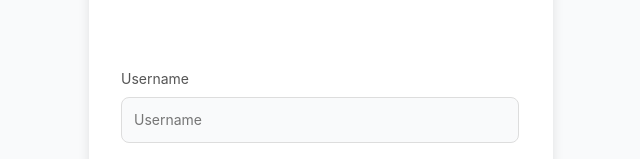
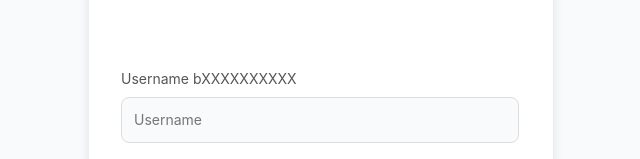
Before and after one commit to KUReview66/KUReview-frontend, a React (Create React App) app: page / in a window 1280 px wide. Shown: the part 298-457 px from the top of the page, without its empty margins (319-959 px from the left). Built offline with nearby package versions, Linux system fonts and the light colour scheme; no server answers.

Commit message:
Update UI

```diff
--- a/src/pages/LoginPage.js
+++ b/src/pages/LoginPage.js
@@ -37,7 +37,7 @@
             <img src={KuReviewLogo} alt="logo" className={styles['logo']} />
                 <form>
                     <div className={styles['input-ctn']}>
-                        <label htmlFor="username">Username</label>
+                        <label htmlFor="username">Username bXXXXXXXXXX</label>
                         <input id="username" type="text" placeholder="Username" value={username} onChange={(e) => setUsername(e.target.value)} required />
                     </div>
                     <div className={styles['input-ctn']}>
```
